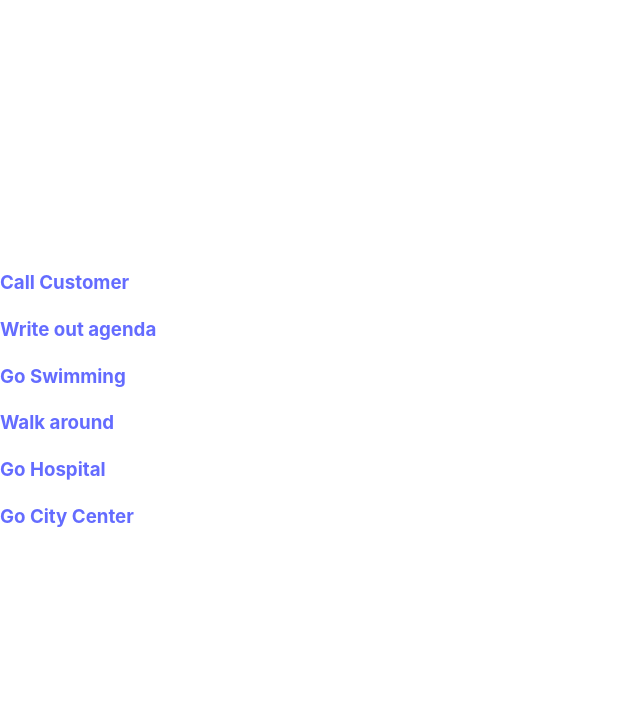
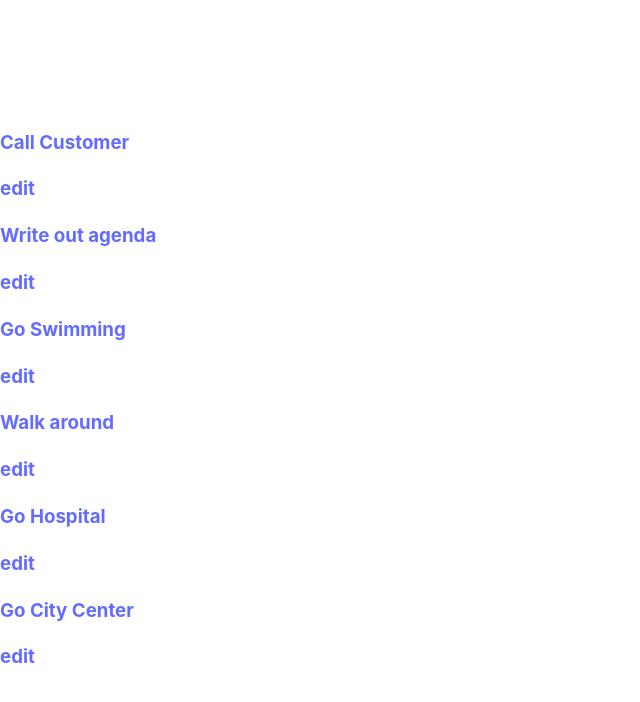
Before and after one commit to setodeve/ToDoList-React, a React (Vite) app: page / in a window 1280 px wide. Shown: the top 702 px of the page, without its empty margins (0-640 px from the left). Built offline with nearby package versions, Linux system fonts and the light colour scheme.

Commit message:
Add Link for Edit component

```diff
--- a/src/components/Todo.tsx
+++ b/src/components/Todo.tsx
@@ -17,6 +17,9 @@ export const Todo = (data:Todo) => {
       <Link to={`/todos/${todo.id}/`}>
         <h3>{todo.title}</h3>
       </Link>
+      <Link to={`/todos/${todo.id}/edit`}>
+        <h3>edit</h3>
+      </Link>
     </div>
   )
 }
--- a/src/main.tsx
+++ b/src/main.tsx
@@ -6,9 +6,9 @@ import {
   RouterProvider
 } from "react-router-dom";
 import { TodoInfoProvider } from './data/data'
-import {Top} from "./pages/top"
-import {Detail} from "./pages/detail"
-import {Edit} from "./pages/edit"
+import { Top } from "./pages/top"
+import { Detail } from "./pages/detail"
+import { Edit } from "./pages/edit"
 
 const router = createBrowserRouter([
   {
--- a/src/pages/Edit.tsx
+++ b/src/pages/Edit.tsx
@@ -1,7 +1,7 @@
 export const Edit = () => {
   return (
     <div>
-
+      edit
     </div>
   )
 }
```
